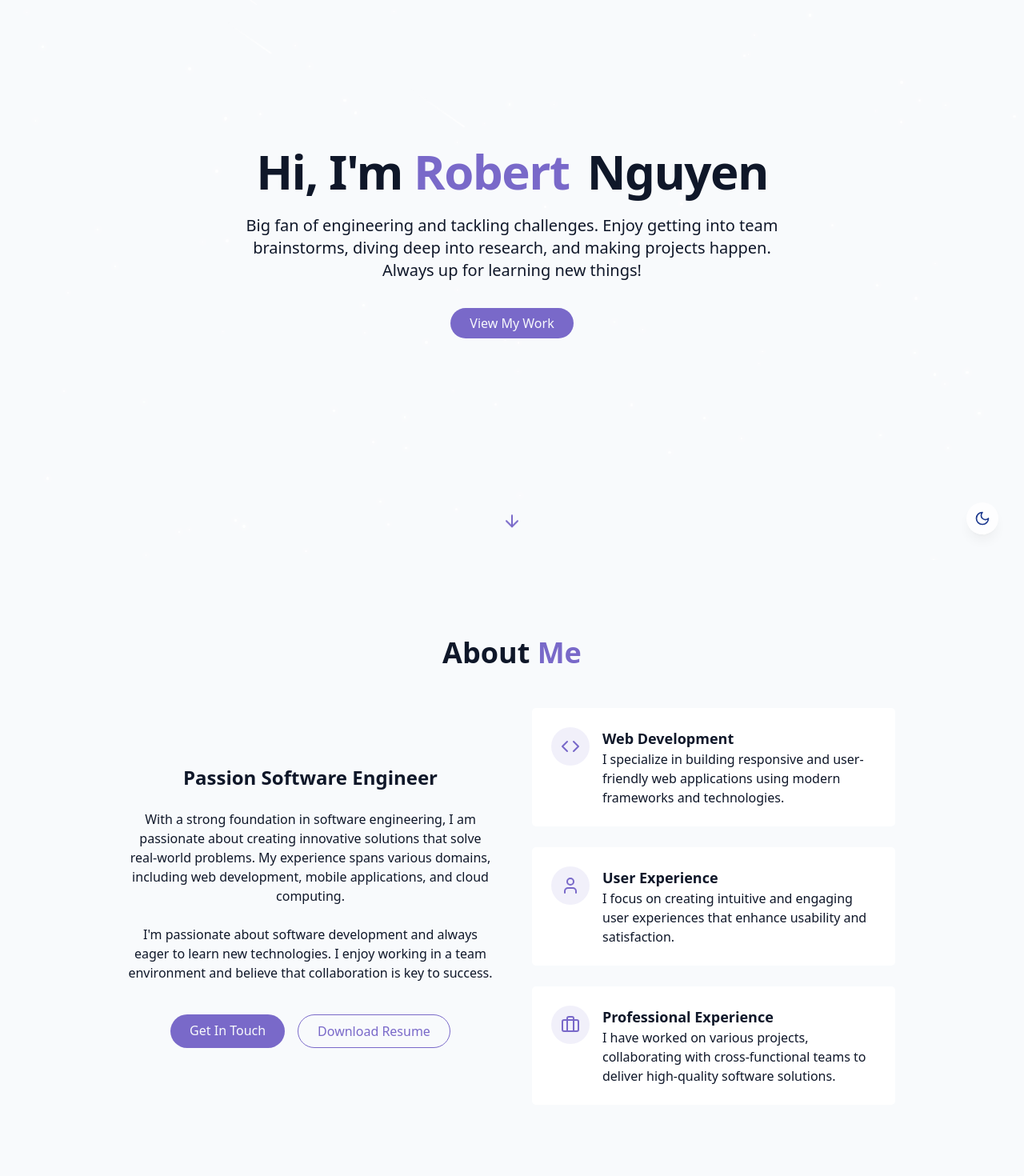
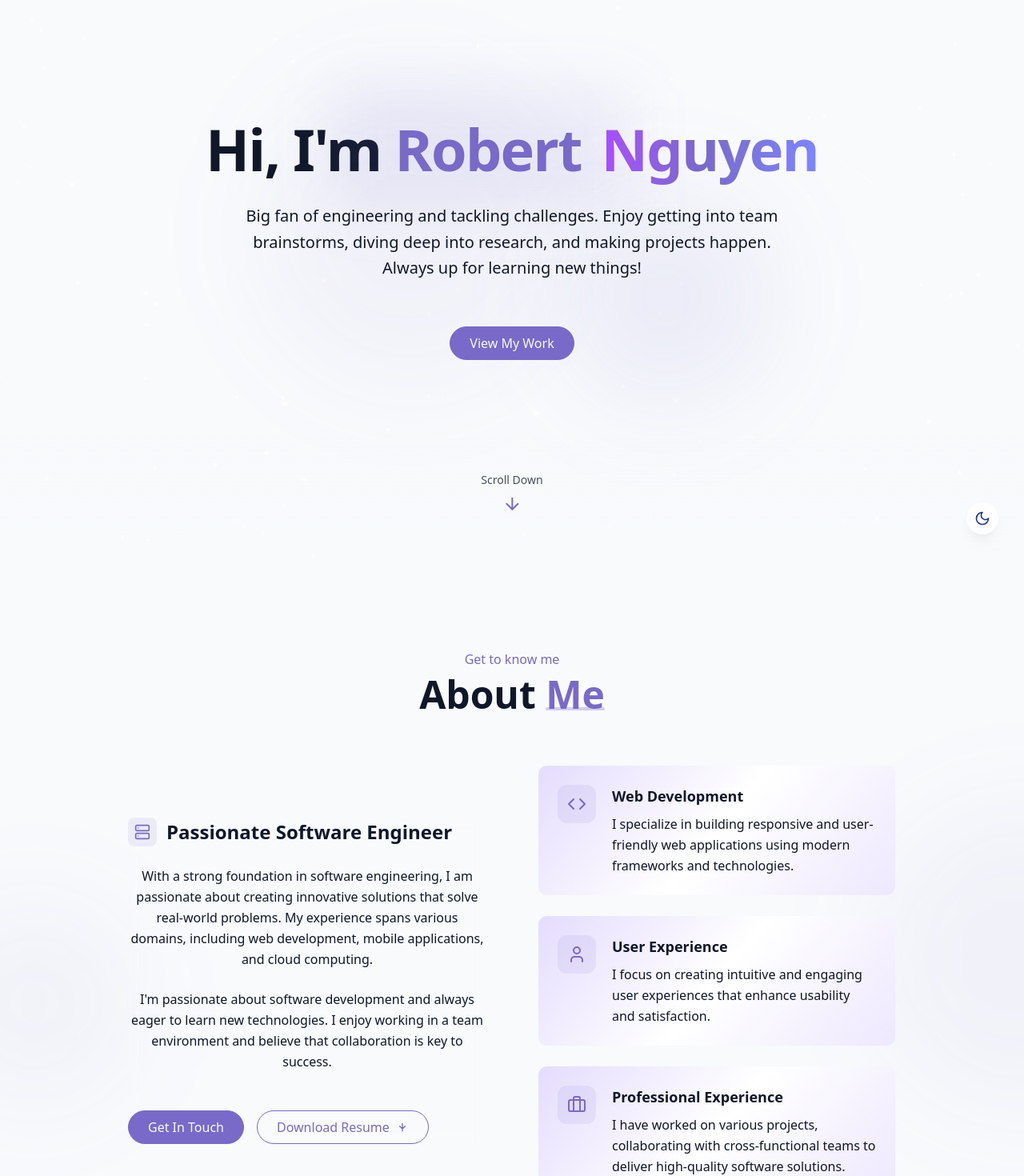
Before and after one commit to robert-nguyenn/personal-site, a React (Vite) app: page / in a window 1280 px wide. Shown: the part 100-1570 px from the top of the page at 80% size. Built offline with nearby package versions, Linux system fonts and the light colour scheme.

Commit message:
feat: enhance AboutSection, HeroSection, Navbar, and StarBackground with improved styling and functionality; update index.css for better text selection and button effects

```diff
--- a/src/components/AboutSection.jsx
+++ b/src/components/AboutSection.jsx
@@ -1,72 +1,98 @@
-import { Briefcase, Code, User } from "lucide-react";
+import { Briefcase, Code, User, Monitor, Server } from "lucide-react";
 
 export const AboutSection = () => {
   return (
-    <section id="about" className="py-24 px-4 relative">
-      <div className="container max-w-5xl mx-auto ">
-        <h2 className="text-3xl md:text-4xl font-bold text-center mb-12">
-          About <span className="text-primary">Me</span>
-        </h2>
+    <section id="about" className="py-28 px-4 relative">
+      {/* Background accent */}
+      <div className="absolute inset-0 overflow-hidden pointer-events-none">
+        <div className="absolute top-1/3 right-0 w-96 h-96 bg-primary/5 rounded-full filter blur-3xl transform translate-x-1/2"></div>
+        <div className="absolute bottom-1/4 left-0 w-64 h-64 bg-primary/5 rounded-full filter blur-3xl transform -translate-x-1/3"></div>
+      </div>
 
-        <div className="grid grid-cols-1 md:grid-cols-2 gap-12 items-center">
-          <div className="space-y-6">
-            <h3 className="text-2xl font-semibold">Passion Software Engineer</h3>
+      <div className="container max-w-5xl mx-auto relative z-10">
+        <div className="mb-16 text-center">
+          <p className="text-primary font-medium mb-2">Get to know me</p>
+          <h2 className="text-3xl md:text-5xl font-bold">
+            About <span className="text-primary relative inline-block">
+              Me
+              <span className="absolute bottom-1 left-0 w-full h-1 bg-primary/30 rounded-full"></span>
+            </span>
+          </h2>
+        </div>
 
-            <p className="text-muted-foreground">
+        <div className="grid grid-cols-1 md:grid-cols-2 gap-12 lg:gap-16 items-center">
+          <div className="space-y-6 backdrop-blur-sm">
+            <h3 className="text-2xl font-semibold flex items-center">
+              <span className="bg-primary/10 p-2 rounded-lg mr-3">
+                <Server className="h-5 w-5 text-primary"/>
+              </span>
+              <span>Passionate Software Engineer</span>
+            </h3>
+
+            <p className="text-muted-foreground leading-relaxed">
               With a strong foundation in software engineering, I am passionate about creating innovative solutions that solve real-world problems. My experience spans various domains, including web development, mobile applications, and cloud computing.
             </p>
 
-            <p className="text-muted-foreground">
+            <p className="text-muted-foreground leading-relaxed">
               I'm passionate about software development and always eager to learn new technologies. I enjoy working in a team environment and believe that collaboration is key to success.
             </p>
 
-            <div className="flex flex-col sm:flex-row gap-4 pt-4 justify-center">
-              <a href="#contact" className="cosmic-button">
-                Get In Touch
+            <div className="flex flex-col sm:flex-row gap-4 pt-6">
+              <a href="#contact" className="cosmic-button group relative overflow-hidden">
+                <span className="relative z-10">Get In Touch</span>
+                <span className="absolute inset-0 bg-primary/20 group-hover:bg-primary/40 transform scale-x-0 group-hover:scale-x-100 transition-transform origin-left duration-300"></span>
               </a>
 
-              <a href="/resume.pdf" download className="px-6 py-2 rounded-full border border-primary text-primary hover:bg-primary hover:text-white transition-colors duration-300">
-                Download Resume
+              <a
+                href="/resume.pdf"
+                download
+                className="px-6 py-2 rounded-full border border-primary text-primary hover:bg-primary hover:text-white transition-all duration-300 hover:shadow-md hover:shadow-primary/20 flex items-center justify-center gap-2 group"
+              >
+                <span>Download Resume</span>
+                <svg xmlns="http://www.w3.org/2000/svg" width="16" height="16" viewBox="0 0 24 24" fill="none" stroke="currentColor" strokeWidth="2" strokeLinecap="round" strokeLinejoin="round" className="transform group-hover:translate-y-1 transition-transform">
+                  <path d="M12 5v14M7 10l5 5 5-5"/>
+                </svg>
               </a>
-
             </div>
           </div>
 
-          <div className="grid gird-cols-1 gap-6">
-            <div className="gradient-border p-6 card-hover">
-              <div className="flex items-start gap-4">
-                <div className="p-3 rounded-full bg-primary/10">
-                  <Code className="h-6 text-primary"/>
+          <div className="grid grid-cols-1 gap-6">
+            <div className="gradient-border p-6 card-hover backdrop-blur-sm group">
+              <div className="flex items-start gap-5">
+                <div className="p-3 rounded-xl bg-primary/10 group-hover:bg-primary/20 transition-colors">
+                  <Code className="h-6 w-6 text-primary"/>
                 </div>
                 <div className="text-left">
-                  <h4 className="font-semibold text-lg">Web Development</h4>
-                  <p className="text-muted-foreground">
+                  <h4 className="font-semibold text-lg mb-2 group-hover:text-primary transition-colors">Web Development</h4>
+                  <p className="text-muted-foreground leading-relaxed">
                     I specialize in building responsive and user-friendly web applications using modern frameworks and technologies.
                   </p>
                 </div>
               </div>
             </div>
-            <div className="gradient-border p-6 card-hover">
-              <div className="flex items-start gap-4">
-                <div className="p-3 rounded-full bg-primary/10">
-                  <User className="h-6 text-primary"/>
+
+            <div className="gradient-border p-6 card-hover backdrop-blur-sm group">
+              <div className="flex items-start gap-5">
+                <div className="p-3 rounded-xl bg-primary/10 group-hover:bg-primary/20 transition-colors">
+                  <User className="h-6 w-6 text-primary"/>
                 </div>
                 <div className="text-left">
-                  <h4 className="font-semibold text-lg">User Experience</h4>
-                  <p className="text-muted-foreground">
+                  <h4 className="font-semibold text-lg mb-2 group-hover:text-primary transition-colors">User Experience</h4>
+                  <p className="text-muted-foreground leading-relaxed">
                     I focus on creating intuitive and engaging user experiences that enhance usability and satisfaction.
                   </p>
                 </div>
               </div>
             </div>
-            <div className="gradient-border p-6 card-hover">
-              <div className="flex items-start gap-4">
-                <div className="p-3 rounded-full bg-primary/10">
-                  <Briefcase className="h-6 text-primary"/>
+
+            <div className="gradient-border p-6 card-hover backdrop-blur-sm group">
+              <div className="flex items-start gap-5">
+                <div className="p-3 rounded-xl bg-primary/10 group-hover:bg-primary/20 transition-colors">
+                  <Briefcase className="h-6 w-6 text-primary"/>
                 </div>
                 <div className="text-left">
-                  <h4 className="font-semibold text-lg">Professional Experience</h4>
-                  <p className="text-muted-foreground">
+                  <h4 className="font-semibold text-lg mb-2 group-hover:text-primary transition-colors">Professional Experience</h4>
+                  <p className="text-muted-foreground leading-relaxed">
                     I have worked on various projects, collaborating with cross-functional teams to deliver high-quality software solutions.
                   </p>
                 </div>
--- a/src/components/HeroSection.jsx
+++ b/src/components/HeroSection.jsx
@@ -5,27 +5,38 @@ export const HeroSection = () => {
     <section
       id="hero"
       className="relative min-h-screen flex flex-col items-center justify-center px-4">
+        {/* Decorative elements */}
+        <div className="absolute inset-0 overflow-hidden pointer-events-none">
+          <div className="absolute top-1/4 left-1/4 w-96 h-96 bg-primary/5 rounded-full filter blur-3xl"></div>
+          <div className="absolute bottom-1/4 right-1/4 w-64 h-64 bg-primary/10 rounded-full filter blur-3xl"></div>
+        </div>
+
         <div className="container max-w-4xl mx-auto text-center z-10">
-          <div className="space-y-6">
-            <h1 className="text-4xl md:text-6xl font-bold tracking-tight">
+          <div className="space-y-8">
+            <h1 className="text-4xl md:text-6xl lg:text-7xl font-bold tracking-tight">
               <span className="opacity-0 animate-fade-in-delay-1"> Hi, I'm</span>
-              <span className="text-primary opacity-0 animate-fade-in-delay-2"> Robert</span>
+              <span className="text-primary opacity-0 animate-fade-in-delay-2 relative">
+                <span className="relative z-10"> Robert</span>
+                <span className="absolute inset-0 bg-primary/10 rounded-lg filter blur-xl -z-10 scale-150"></span>
+              </span>
               <span className="text-gradient ml-2 opacity-0 animate-fade-in-delay-3"> Nguyen</span>
             </h1>
 
-            <p className="text-lg md:text-xl text-muted-foreground max-w-2xl mx-auto opacity-0 animate-fade-in-delay-4">
+            <p className="text-lg md:text-xl text-muted-foreground max-w-2xl mx-auto opacity-0 animate-fade-in-delay-4 leading-relaxed">
               Big fan of engineering and tackling challenges. Enjoy getting into team brainstorms, diving deep into research, and making projects happen. Always up for learning new things!
             </p>
 
-            <div className="pt-4 opacity-0 animate-fade-in-delay-4">
-              <a href="#project" className="cosmic-button">
-                View My Work
+            <div className="pt-6 opacity-0 animate-fade-in-delay-4 flex flex-wrap justify-center gap-4">
+              <a href="#project" className="cosmic-button group relative overflow-hidden">
+                <span className="relative z-10">View My Work</span>
+                <span className="absolute inset-0 bg-primary/20 group-hover:bg-primary/40 transform scale-x-0 group-hover:scale-x-100 transition-transform origin-left duration-300"></span>
               </a>
             </div>
           </div>
         </div>
 
-        <div className="absolute bottom-8 left-1/2 transform -translate-x-1/2 flex flex-col items-center animate-bounce">
+        <div className="absolute bottom-12 left-1/2 transform -translate-x-1/2 flex flex-col items-center animate-bounce">
+          <span className="text-sm text-muted-foreground mb-2 opacity-75">Scroll Down</span>
           <ArrowDown className="h-6 w-6 text-primary" />
         </div>
     </section>
--- a/src/components/StarBackground.jsx
+++ b/src/components/StarBackground.jsx
@@ -1,7 +1,4 @@
 import { useEffect, useState } from "react";
-
-// id, size, x, y, opacity, animationDuration
-// id, size, x, y, delay, animationDuration
 
 export const StarBackground = () => {
   const [stars, setStars] = useState([]);
@@ -9,7 +6,16 @@ export const StarBackground = () => {
 
   useEffect(() => {
     generateStars();
-    generateMeteors();
+
+    // Initial delay before first meteor
+    const initialTimeout = setTimeout(() => {
+      generateMeteors();
+    }, 2000);
+
+    // Increased interval between meteor batches (from 4000ms to 8000ms)
+    const meteorInterval = setInterval(() => {
+      generateMeteors();
+    }, 8000);
 
     const handleResize = () => {
       generateStars();
@@ -17,12 +23,16 @@ export const StarBackground = () => {
 
     window.addEventListener("resize", handleResize);
 
-    return () => window.removeEventListener("resize", handleResize);
+    return () => {
+      window.removeEventListener("resize", handleResize);
+      clearInterval(meteorInterval);
+      clearTimeout(initialTimeout);
+    }
   }, []);
 
   const generateStars = () => {
     const numberOfStars = Math.floor(
-      (window.innerWidth * window.innerHeight) / 10000
+      (window.innerWidth * window.innerHeight) / 8000
     );
 
     const newStars = [];
@@ -35,6 +45,7 @@ export const StarBackground = () => {
         y: Math.random() * 100,
         opacity: Math.random() * 0.5 + 0.5,
         animationDuration: Math.random() * 4 + 2,
+        blur: Math.random() < 0.2 ? `blur-${Math.ceil(Math.random() * 2)}` : '',
       });
     }
 
@@ -42,35 +53,38 @@ export const StarBackground = () => {
   };
 
   const generateMeteors = () => {
-    const numberOfMeteors = Math.floor(Math.random() * 2) + 2; // Random number of meteors (1-2)
+    // Reduce number of meteors - only show 1 or 2 at a time (previously starting at 1)
+    // 70% chance of 1 meteor, 30% chance of 2 meteors
+    const numberOfMeteors = Math.random() < 0.7 ? 1 : 2;
 
     const newMeteors = [];
     for (let i = 0; i < numberOfMeteors; i++) {
       // Generate random position for each meteor
-      const startX = Math.random() * 40; // Keep away from extreme edges
+      const startX = Math.random() * 40 + 30; // Keep away from extreme edges
       const startY = Math.random() * 20; // Start from top portion of screen
 
-      // Random angle between 30 and 60 degrees
-      const angle = 45 + (Math.random() * 30 - 15);
-      const distance = 100 + Math.random() * 200;
-      const animationDuration = 3 + Math.random() * 2;
-      const delay = Math.random() * 0.5;
+      const animationDuration = 2 + Math.random() * 3;
+      const delay = Math.random() * 1.5;
 
       newMeteors.push({
         id: `meteor-${Date.now()}-${i}`,
         x: startX,
         y: startY,
-        angle,
-        distance,
-        size: Math.random() * 1 + 0.9, // Thinner
-        tailLength: Math.random() * 100 + 70, // Shorter tail
+        size: Math.random() * 1 + 0.8,
+        tailLength: Math.random() * 120 + 80,
         delay,
         animationDuration,
-        // Will be automatically removed when animation ends
       });
     }
 
-    setMeteors(prev => [...newMeteors]);
+    setMeteors(prev => [...prev, ...newMeteors]);
+
+    // After animation fully completes (duration + delay), remove meteors
+    setTimeout(() => {
+      setMeteors(prev => prev.filter(m =>
+        !newMeteors.some(nm => nm.id === m.id)
+      ));
+    }, 15000); // Longer timeout to ensure full animation completion
   }
 
   return (
@@ -78,7 +92,7 @@ export const StarBackground = () => {
       {stars.map((star) => (
         <div
           key={star.id}
-          className="star animate-pulse-subtle"
+          className={`star animate-pulse-subtle ${star.blur}`}
           style={{
             width: star.size + "px",
             height: star.size + "px",
@@ -93,14 +107,12 @@ export const StarBackground = () => {
       {meteors.map((meteor) => (
         <div
           key={meteor.id}
-          className="meteor animate-meteor"
+          className="animate-meteor"
           style={{
             width: `${meteor.tailLength}px`,
             height: `${meteor.size}px`,
             left: `${meteor.x}%`,
             top: `${meteor.y}%`,
-            animationDelay: meteor.delay,
-            animationDuration: meteor.animationDuration + "s",
             background: 'linear-gradient(90deg, rgba(255,255,255,0.8) 0%, rgba(255,255,255,0.4) 50%, transparent 100%)',
             boxShadow: '0 0 10px 0 rgba(255, 255, 255, 0.3)',
             borderRadius: '20px',
@@ -109,6 +121,9 @@ export const StarBackground = () => {
           }}
         />
       ))}
+
+      {/* Gradient overlay at bottom for depth effect - especially nice in dark mode */}
+      <div className="absolute bottom-0 left-0 w-full h-[20vh] bg-gradient-to-t from-background/50 to-transparent pointer-events-none"></div>
     </div>
   );
 };
--- a/src/index.css
+++ b/src/index.css
@@ -99,6 +99,11 @@
     @apply bg-background text-foreground transition-colors duration-300;
     font-feature-settings: "rlig" 1, "calt" 1;
   }
+
+  /* Improved text selection styling */
+  ::selection {
+    @apply bg-primary/20 text-foreground;
+  }
 }
 
 
@@ -129,20 +134,36 @@
 }
 
 @utility card-hover {
-  @apply transition-transform duration-300 hover:scale-[1.02] hover:shadow-lg;
+  @apply transition-all duration-300 hover:scale-[1.02] hover:shadow-lg hover:shadow-primary/5 hover:border-primary/30;
 }
 
 @utility gradient-border {
-  @apply relative rounded-md;
+  @apply relative rounded-xl overflow-hidden;
   background: linear-gradient(to right, hsl(var(--card)), hsl(var(--card)));
   background-clip: padding-box;
   border: 1px solid transparent;
+  position: relative;
+
+  &::before {
+    content: "";
+    position: absolute;
+    inset: 0;
+    z-index: -1;
+    margin: -1px;
+    background: linear-gradient(130deg, rgba(167, 139, 250, 0.3), transparent, rgba(167, 139, 250, 0.2));
+    border-radius: inherit;
+    transition: opacity 0.3s ease;
+  }
 }
 
 @utility cosmic-button {
   @apply px-6 py-2 rounded-full bg-primary text-primary-foreground font-medium
-    transition-all duration-300 hover:shadow-[0_0_10px_rgba(139,92,246,0.5)]
-    hover:scale-105 active:scale-95;
+    transition-all duration-300 hover:shadow-[0_0_15px_rgba(139,92,246,0.6)]
+    hover:scale-105 active:scale-95 border border-primary relative overflow-hidden;
+}
+
+@utility text-gradient {
+  @apply bg-clip-text text-transparent bg-gradient-to-r from-purple-500 via-primary to-indigo-400;
 }
 
 @utility star {
```
Also changed, not shown: src/components/Navbar.jsx (+7 -5 lines).
